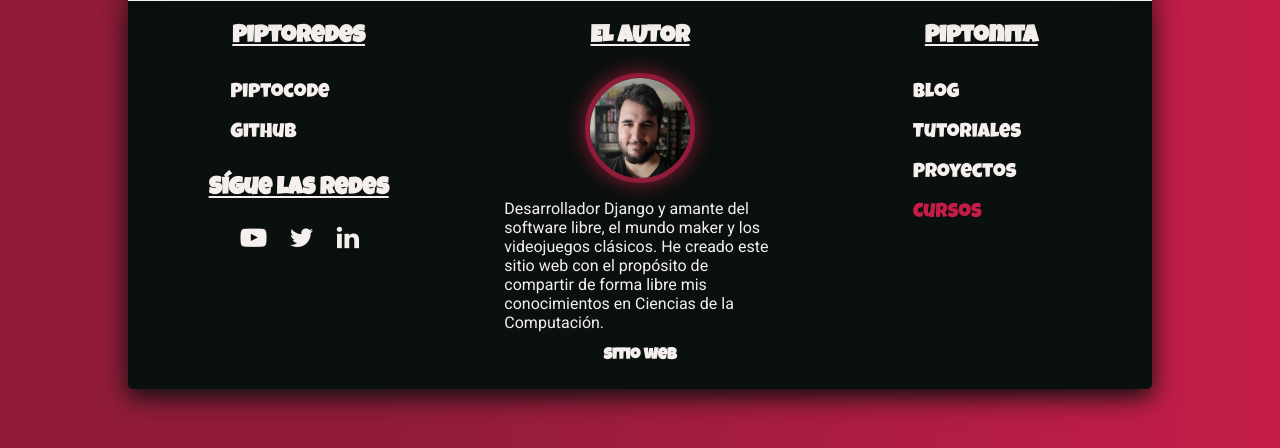
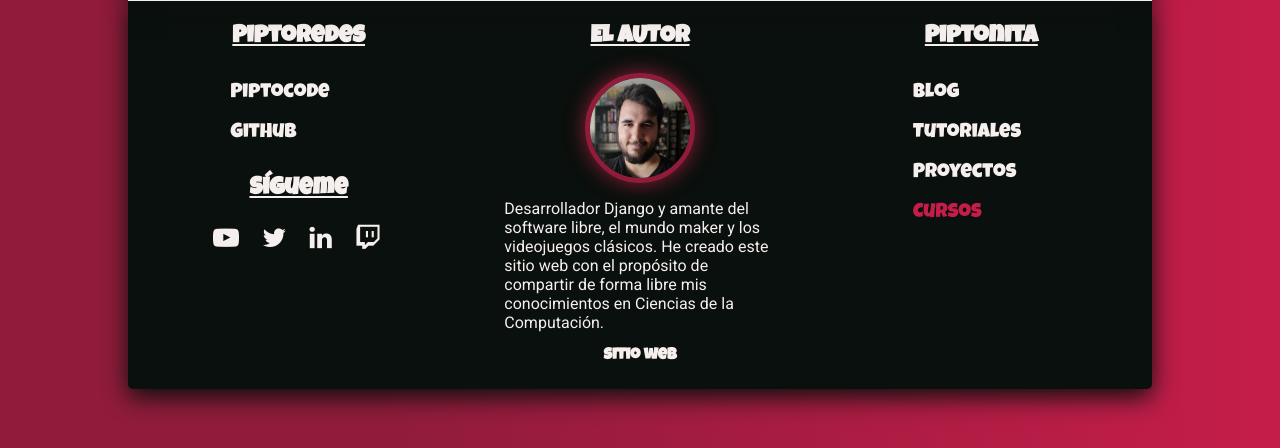
Before and after one commit to Pytonicus/piptonita, a Django app: page /cursos/ in a window 1280 px wide. Shown: the part 709-1157 px from the top of the page. Run offline with Django 3.2, Linux system fonts and the light colour scheme; data that the repository does not hold is empty.

Commit message:
añadido twitch a redes y revision de cursos

```diff
--- a/core/static/core/css/style.css
+++ b/core/static/core/css/style.css
@@ -158,6 +158,10 @@ footer {
     flex-direction: column;
     padding-left: 30%;
 }
+
+    .socialLinks{
+        padding-left: 22%;
+    }
 
     .footer-selected, .footer-nav a:hover{
         color: #C51D4A !important;
--- a/core/templates/core/index.html
+++ b/core/templates/core/index.html
@@ -67,12 +67,13 @@
                     <a href="https://piptocode.github.io">Piptocode</a>
                     <a href="https://github.com/Piptonita">GitHub</a>
                 </div>
-                <h3>Sígue las redes</h3>
-                <div class="footer-nav">
+                <h3>Sígueme</h3>
+                <div class="footer-nav socialLinks">
                     <span class="redes">
                         <a href="https://www.youtube.com/channel/UCPIUtc4g0FiYmNwhIUd9iCA" target="_blank"><i class="fa fa-youtube-play" aria-hidden="true"></i></a>
                         <a href="https://twitter.com/piptonita" target="_blank"><i class="fa fa-twitter" aria-hidden="true"></i></a>
                         <a href="https://www.linkedin.com/in/guillermogranadosgomez/" target="_blank"><i class="fa fa-linkedin" aria-hidden="true"></i></a>
+                        <a href="https://www.twitch.tv/piptonita" target="_blank"><i class="fa fa-twitch" aria-hidden="true"></i></a>
                     </span>
                 </div>
             </section>
@@ -82,7 +83,7 @@
                     <img src="{% static 'core/img/yo.jpeg'%}" alt="Foto personal">
                 </span>
                 <p>Desarrollador Django y amante del software libre, el mundo maker y los videojuegos clásicos. He creado este sitio web con el propósito de compartir de forma libre mis conocimientos en Ciencias de la Computación.</p>
-                <a href="https://github">sitio web</a>
+                <a href="https://github.com/with3g/">sitio web</a>
             </section>
             <section id="mapa">
                 <h3>Piptonita</h3>
--- a/cursos/models.py
+++ b/cursos/models.py
@@ -4,10 +4,12 @@ from django.urls import reverse
 class Curso(models.Model):
     nombre_curso = models.CharField(max_length=200, verbose_name="Nombre del curso")
     imagen_curso = models.ImageField(upload_to="cursos/imagenes/", verbose_name="Imagen del curso")
+    resumen = models.CharField(max_length=200, verbose_name="Resumen")
     horario = models.CharField(max_length=200, verbose_name="Horario del curso")
     precio = models.CharField(max_length=50, verbose_name="Precio del curso")
     requisitos = models.CharField(max_length=200, verbose_name="Requisitos")
     descripcion = models.TextField(verbose_name="Descripción")
+    link_canal = models.URLField(verbose_name="Enlace al curso")
     fecha_inicio = models.DateField(verbose_name="Fecha de inicio")
     fecha_entrada = models.DateTimeField(auto_now=True, verbose_name="Añadido el")
 
--- a/cursos/templates/cursos/curso_detail.html
+++ b/cursos/templates/cursos/curso_detail.html
@@ -20,10 +20,9 @@
             <h4>Descripción</h4>
             {{ curso.descripcion | linebreaks }}
             <br>
-            <p><b>Inscríbete y pruébalo, las dos primeras clases son gratis y sin compromiso</b></li>
 
             <div class="boton boton-curso">
-                <a href="" >Inscríbete</a>
+                <a href="https://www.twitch.tv/piptonita" target="_blank">Únete a las sesiones en Twitch</a>
             </div>
         </div>
     </section>
--- a/cursos/templates/cursos/curso_list.html
+++ b/cursos/templates/cursos/curso_list.html
@@ -12,7 +12,7 @@
                         <img src="{{ curso.imagen_curso.url }}" alt="{{curso.nombre_curso}}">
                     </div>
                     <h3>{{ curso.nombre_curso }}</h3>
-                    <p> {{ curso.descripcion }}</p>
+                    <p> {{ curso.resumen }}</p>
                     <br>
                     <div class="boton">
                         <a href="{% url 'curso' curso.pk %}">Detalles del curso</a>
```
Also changed, not shown: cursos/migrations/0003_auto_20200520_2350.py (added).
